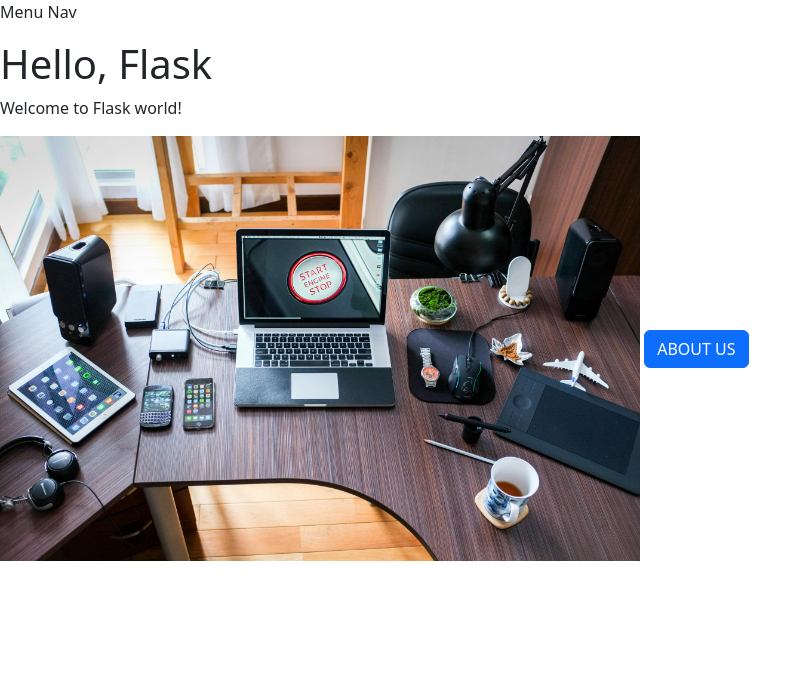
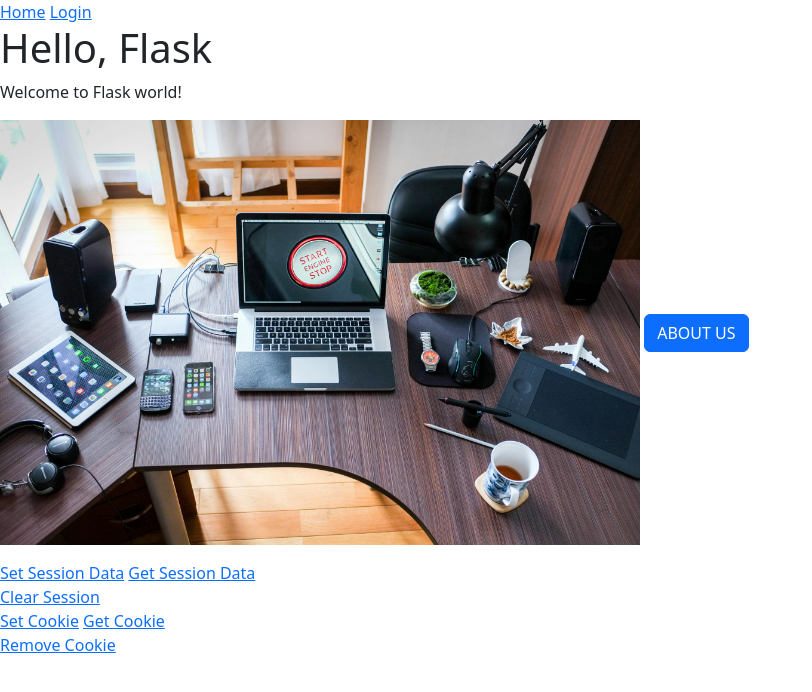
Before and after one commit to Mutai05/flask-recap, a Flask app: page / in a window 1280 px wide. Shown: the top 692 px of the page, without its empty margins (0-812 px from the left). Run offline with Flask 3, Linux system fonts and the light colour scheme.

Commit message:
Session & Cookies

```diff
--- a/app.py
+++ b/app.py
@@ -1,6 +1,7 @@
-from flask import Flask, render_template, redirect, url_for, request
+from flask import Flask, render_template, redirect, url_for, request, session, make_response, flash
 
 app = Flask(__name__, template_folder='templates', static_folder='static', static_url_path='/')
+app.secret_key = 'SOME KEY'
 
 @app.route('/')
 def index():
@@ -25,9 +26,11 @@ def login():
         # Add logic to check username and password
 
         if username == 'admin' and password == 'pass':
-            return 'Success'
+            flash('Successful Login!')
+            return render_template('admin.html', message='')
         else:
-            return "Invalid login credentials", 401
+            flash('Login Failed! Check Credentials.')
+            return render_template('login.html', message='')
 
 
 @app.route('/file-upload', methods=['GET', 'POST'])
@@ -42,6 +45,44 @@ def file_upload():
             return file.read().decode()
     return render_template('file_upload.html')
 
+@app.route('/set_data')
+def set_data():
+    session['name'] = 'Kelvin'
+    session['other'] = 'Hello Kelvin, Flask Dev'
+    return render_template('index.html', message='Session data set.')
+
+@app.route('/get_data')
+def get_data():
+    if 'name' in session.keys() and 'other' in session.keys():
+        name = session['name']
+        other = session['other']
+        return render_template('index.html', message=f'Name: {name}, Other: {other}')
+    else:
+        return render_template('index.html', message='No session found.')
+
+
+@app.route('/clear_session')
+def clear_session():
+    session.clear()
+    return render_template('index.html', message='Session cleared.')
+
+@app.route('/set_cookie')
+def set_cookie():
+    response = make_response(render_template('index.html', message='Cookie Set.'))
+    response.set_cookie('cookie_name', 'cookie_value')
+    return response
+
+@app.route('/get_cookie')
+def get_cookie():
+    cookie_value = request.cookies['cookie_name']
+    return render_template('index.html', message=f'Cookie Value: {cookie_value}')
+
+@app.route('/remove_cookie')
+def remove_cookie():
+    response = make_response(render_template('index.html', message='Cookie Removed.'))
+    response.set_cookie('cookie_name', expires=0)
+    return response
+
 
 if __name__ == '__main__':
     app.run(host='0.0.0.0', debug=True)
--- a/static/js/hello.js
+++ b/static/js/hello.js
@@ -1,5 +1,5 @@
 window.onload = function() {
     setTimeout(function() {
         alert('Hello Flask Developer!');
-    }, 5000);
+    }, 200000);
 }
--- a/templates/base.html
+++ b/templates/base.html
@@ -13,7 +13,16 @@
     <link rel="stylesheet" href="/css/style.css" />
   </head>
   <body>
-    <p>Menu Nav</p>
+    {% with messages = get_flashed_messages() %} {% if messages %}
+    <ul>
+      {% for message in messages %}
+      <li>{{ message }}</li>
+      {% endfor %}
+    </ul>
+    {% endif %} {% endwith %}
+
+    <a href="{{ url_for('index') }}">Home</a>
+    <a href="{{ url_for('login') }}">Login</a>
     {% block content %}{% endblock %}
 
     <script
--- a/templates/index.html
+++ b/templates/index.html
@@ -5,5 +5,16 @@
 <img src="/img/mac-3.jpg" alt="Mac Desktop" />
 <button class="btn btn-primary">ABOUT US</button>
 
+<p>{{ message }}</p>
+<a href="{{ url_for('set_data') }}">Set Session Data</a>
+<a href="{{ url_for('get_data') }}">Get Session Data</a> <br />
+
+<a href="{{ url_for('clear_session') }}">Clear Session</a> <br />
+
+<a href="{{ url_for('set_cookie') }}">Set Cookie</a>
+<a href="{{ url_for('get_cookie') }}">Get Cookie</a><br />
+
+<a href="{{ url_for('remove_cookie') }}">Remove Cookie</a>
+
 <script src="/js/hello.js"></script>
 {% endblock %}
```
Also changed, not shown: templates/admin.html (added, +10 -0 lines).
